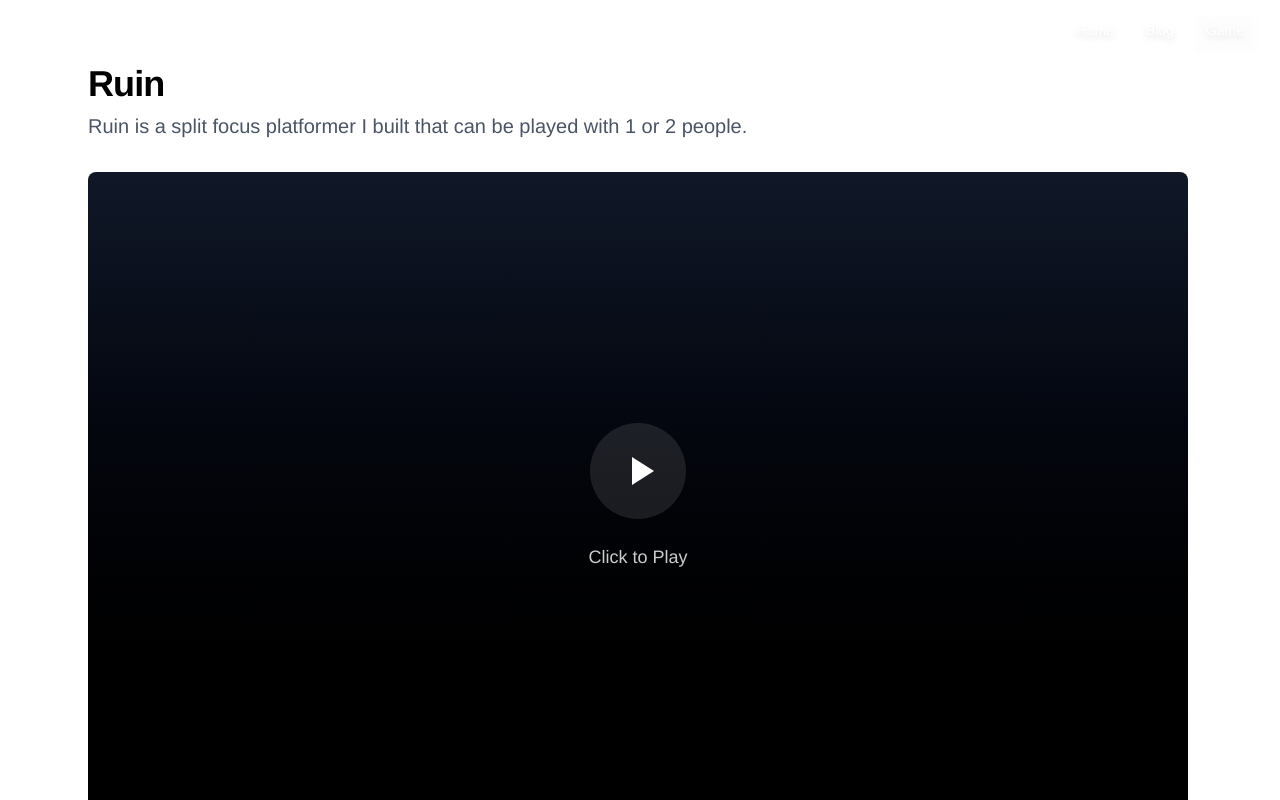
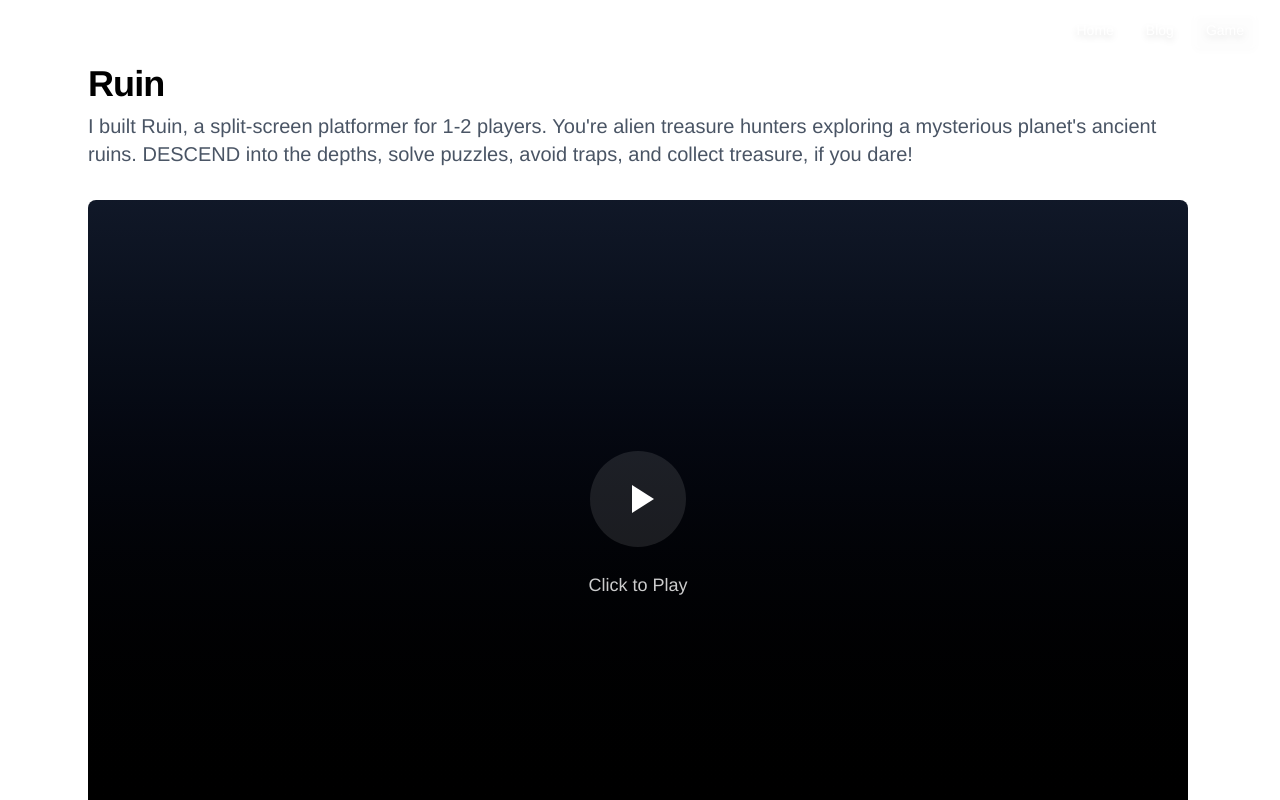
Before and after one commit to ErinCGallagher/personal-nextjs-website, a Next.js app: page /game in a window 1280 px wide. Shown: the top 800 px of the page. Built offline with nearby package versions, Linux system fonts and the light colour scheme.

Commit message:
update ruin game description

```diff
--- a/app/game/page.tsx
+++ b/app/game/page.tsx
@@ -21,7 +21,7 @@ export default function Page() {
                     Ruin
                 </h1>
                 <p className="mt-2 text-xl text-gray-600 dark:text-gray-400">
-                    Ruin is a split focus platformer I built that can be played with 1 or 2 people.
+                    I built Ruin, a split-screen platformer for 1-2 players. You're alien treasure hunters exploring a mysterious planet's ancient ruins. DESCEND into the depths, solve puzzles, avoid traps, and collect treasure, if you dare!
                 </p>
 
                 <div className="mt-8 mb-16 relative z-10">
```
